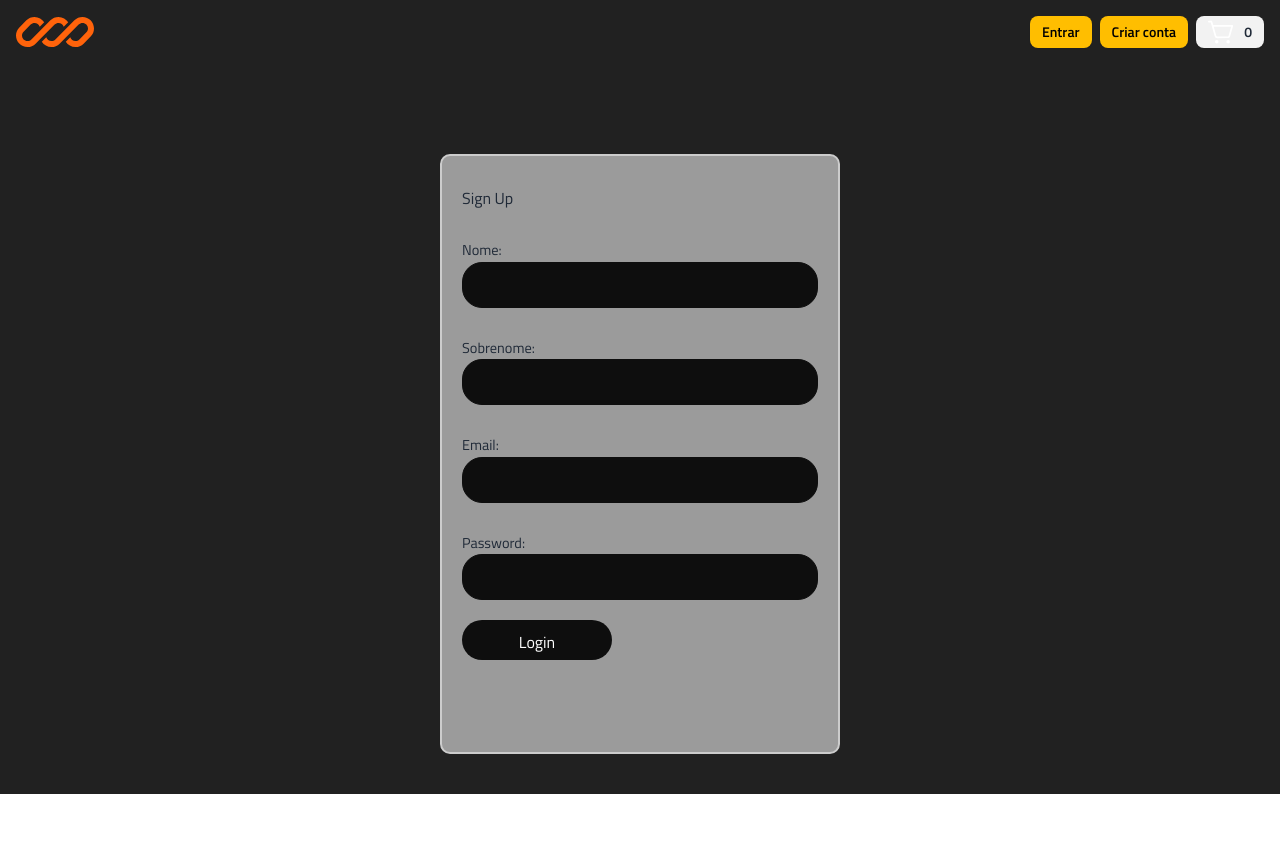
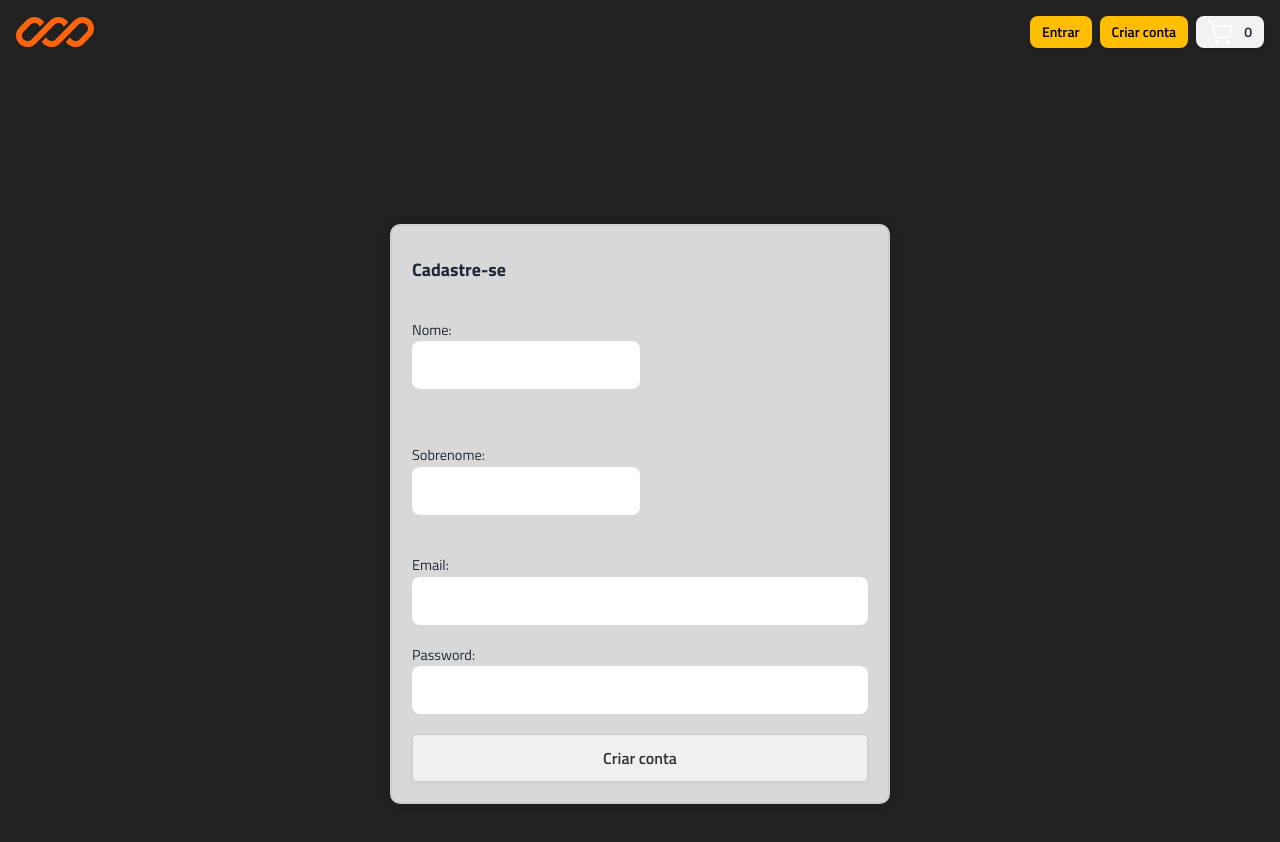
Before and after one commit to BrittosMonteiro/ticket-in-your-pocket-brittos, a React (Vite) app: page /signup in a window 1280 px wide. Shown: the top 842 px of the page. Before the commit the page ends 800 px from the top, so only its background shows below. Built offline with nearby package versions, Linux system fonts and the light colour scheme.

Commit message:
estilização dos formulários de cadastro e login

```diff
--- a/package.json
+++ b/package.json
@@ -26,6 +26,6 @@
     "eslint-plugin-react-hooks": "^4.6.0",
     "eslint-plugin-react-refresh": "^0.4.6",
     "tailwindcss": "^3.4.3",
-    "vite": "^5.2.0"
+    "vite": "^5.2.10"
   }
 }
--- a/src/views/LoginForm/index.jsx
+++ b/src/views/LoginForm/index.jsx
@@ -59,15 +59,14 @@ function LoginForm() {
   };
 
   return (
-    <div className="form-container">
-      <div className="form-wrapper">
-        {/* Adicionando a classe form-wrapper */}
+    <div className="form-container space-y-4">
+      <div className="form-wrapper bg-white p-4 rounded-lg shadow-md">
         <form onSubmit={handleSubmit}>
-          <h2>Login</h2>
+          <h2 className="text-lg font-bold mb-4">Login</h2>
           <div className="form-group">
             <label htmlFor="email">Email:</label>
             <input
-              className="input-field"
+              className="input input-bordered"
               type="email"
               id="email"
               value={email}
@@ -78,7 +77,7 @@ function LoginForm() {
           <div className="form-group">
             <label htmlFor="password">Password:</label>
             <input
-              className="input-field"
+              className="input input-bordered "
               type="password"
               id="password"
               value={password}
@@ -86,7 +85,7 @@ function LoginForm() {
               required
             />
           </div>
-          <button className="button" type="submit">
+          <button className="btn btn-primary btn-signin" type="submit">
             Login
           </button>
         </form>
--- a/src/views/LoginForm/style.css
+++ b/src/views/LoginForm/style.css
@@ -1,5 +1,7 @@
-/* loginForm.css */
 
+.body{
+  background-color: #0e0e0e;
+}
 .form-container {
   display: flex;
   justify-content: center;
@@ -8,14 +10,18 @@
   margin-top: 50px;
 }
 .form-wrapper {
-  background-color:#fafafa90;
+  background-color:#d8d8d8;
   border: 2px solid #ccc;
   padding: 20px;
   border-radius: 10px;
   width: 400px;
-  height: 200px;
-  box-shadow: #ccc;
+  height: 360px;
+  box-shadow: 0px 0px 10px rgba(0, 0, 0, 0.5);
 }
+
+
+
+
 
 h2{
   padding-top: 10px;
@@ -35,26 +41,53 @@ label {
   background-color: #0e0e0e;
   color: #fff;
   border-radius: 20px;
-  padding: 10px; /* Aumentando o espaçamento interno do input */
+  padding: 10px;
   border: 1px solid #0e0e0e ;
-  transition: border-color 0.3s ease; /* Adicionando uma transição suave para a mudança de cor da borda */
+  transition: border-color 0.3s ease;
 }
 
-/* Alterar a cor da borda quando o campo é clicado */
-input:focus {
-  border-color: #ff9100; /* Cor da borda quando o campo é clicado */
-}
 
 .button {
   background-color: #0e0e0e;
   color: #fff;
-  height: 40px; /* Ajustando a altura do botão */
-  width: 150px; /* Ajustando a largura do botão */
+  height: 40px;
+  width: 150px;
   border-radius: 20px;
   border: none;
-  transition: transform 0.2s ease; /* Adicionando uma transição suave */
+  transition: transform 0.2s ease;
 }
 
-.button:hover {
-  transform: scale(1.05); /* Aumentando o tamanho do botão em 5% */
+.btn-signin {
+  display: block;
+  width: 100%;
+  background-color: #f0f0f0;
+  color: #333;
+  border: 1px solid #ccc;
+  border-radius: 5px;
+  padding: 12px 20px;
+  font-size: 16px;
+  transition: transform 0.3s ease;
 }
+
+.btn-signin:hover {
+  background-color: rgb(255, 145, 0);
+  color: white;
+  transform: scale(1.05);
+}
+
+@media (max-width: 600px) {
+  .wrapper {
+    padding: 10px;
+    max-width: 90%;
+  }
+
+  .form-group {
+    margin-top: 10px;
+    margin-bottom: 10px;
+  }
+
+  .btn-signin {
+    font-size: 12px;
+    padding: 8px 12px;
+  }
+}
--- a/src/views/SignupForm/index.jsx
+++ b/src/views/SignupForm/index.jsx
@@ -47,37 +47,37 @@ function SignupForm() {
 
   return (
     <div className="form-container">
-      <div className="form-wrapper">
-        {" "}
-        {/* Adicionando a classe form-wrapper */}
+      <div className="wrapper">
         <form onSubmit={handleSubmit}>
-          <h2>Sign Up</h2>
-          <div className="form-group">
+          <h2 className="text-lg font-bold mb-4">Cadastre-se</h2>
+          <div className="flex flex-wrap gap-4">
+            <div className="form-group w-full md:w-1/2">
               <label htmlFor="nome">Nome:</label>
               <input
-              className="input-field"
-              type="name"
+                className="input input-bordered w-full"
+                type="text"
                 id="name"
                 value={name}
                 onChange={(e) => setName(e.target.value)}
                 required
               />
             </div>
-          <div className="form-group">
-            <label htmlFor="Lastname">Sobrenome:</label>
+            <div className="form-group w-full md:w-1/2">
+              <label htmlFor="lastname">Sobrenome:</label>
               <input
-              className="input-field"
-              type="Lastname"
-              id="LastName"
+                className="input input-bordered w-full"
+                type="text"
+                id="lastname"
                 value={lastname}
                 onChange={(e) => setLastName(e.target.value)}
                 required
               />
             </div>
-          <div className="form-group">
+          </div>
+          <div className="form-group w-full">
             <label htmlFor="email">Email:</label>
             <input
-              className="input-field"
+              className="input input-bordered w-full"
               type="email"
               id="email"
               value={email}
@@ -85,10 +85,10 @@ function SignupForm() {
               required
             />
           </div>
-          <div className="form-group">
+          <div className="form-group w-full">
             <label htmlFor="password">Password:</label>
             <input
-              className="input-field"
+              className="input input-bordered w-full"
               type="password"
               id="password"
               value={password}
@@ -96,8 +96,8 @@ function SignupForm() {
               required
             />
           </div>
-          <button className="button" type="submit">
-            Login
+          <button className="btn btn-primary btn-signup w-full" type="submit">
+            Criar conta
           </button>
         </form>
       </div>
--- a/src/views/SignupForm/style.css
+++ b/src/views/SignupForm/style.css
@@ -1,60 +1,65 @@
-/* SignupForm.css */
 
 .form-container {
   display: flex;
   justify-content: center;
   align-items: center;
   padding: 2.5rem 4%;
-    margin-top: 50px;
+  background-color: var(--black);
+  width: 100%;
+  min-height: 100vh;
 }
-  .form-wrapper {
-    background-color:#fafafa90;
+
+.wrapper {
+  background-color: #d8d8d8;
   border: 2px solid #ccc;
   padding: 20px;
   border-radius: 10px;
-    width: 400px;
-    height: 600px;
-    box-shadow: #ccc;
+  width: 100%;
+  max-width: 500px;
+  box-shadow: 0 0 10px rgba(0, 0, 0, 0.1);
 }
 
-  h2{
-    padding-top: 10px;
-  }
 .form-group {
-    margin-top: 30px;
-    display: flex;
-    flex-direction: column;
+  margin-top: 20px;
   margin-bottom: 20px;
 }
 
-  label {
-    font-size: 0.9rem;
+.btn-signup {
+  display: block;
+  width: 100%;
+  background-color: #f0f0f0;
+  color: #333;
+  border: 1px solid #ccc;
+  border-radius: 5px;
+  padding: 12px 20px;
+  font-size: 16px;
+  transition: transform 0.3s ease;
 }
 
-  .input-field {
-    background-color: #0e0e0e;
-    color: #fff;
-    border-radius: 20px;
-    padding: 10px; /* Aumentando o espaçamento interno do input */
-    border: 1px solid #0e0e0e ;
-    transition: border-color 0.3s ease; /* Adicionando uma transição suave para a mudança de cor da borda */
+.btn-signup:hover {
+  background-color: rgb(255, 145, 0);;
+  color: white;
+  transform: scale(1.05);
 }
 
-  /* Alterar a cor da borda quando o campo é clicado */
-  input:focus {
-    border-color: #ff9100; /* Cor da borda quando o campo é clicado */
+.input-wide {
+  width: calc(100% - 50px);
 }
 
-  .button {
-    background-color: #0e0e0e;
-    color: #fff;
-    height: 40px; /* Ajustando a altura do botão */
-    width: 150px; /* Ajustando a largura do botão */
-    border-radius: 20px;
-    border: none;
-    transition: transform 0.2s ease; /* Adicionando uma transição suave */
+
+@media (max-width: 600px) {
+  .wrapper {
+    padding: 10px;
+    max-width: 90%;
   }
 
-  .button:hover {
-    transform: scale(1.05); /* Aumentando o tamanho do botão em 5% */
+  .form-group {
+    margin-top: 10px;
+    margin-bottom: 10px;
   }
+
+  .btn-signup {
+    font-size: 12px;
+    padding: 8px 12px;
+  }
+}
```
Also changed, not shown: 1 other file (tests, documents, lock files or other folders). Lines whose indentation alone changed are shown as unchanged.
